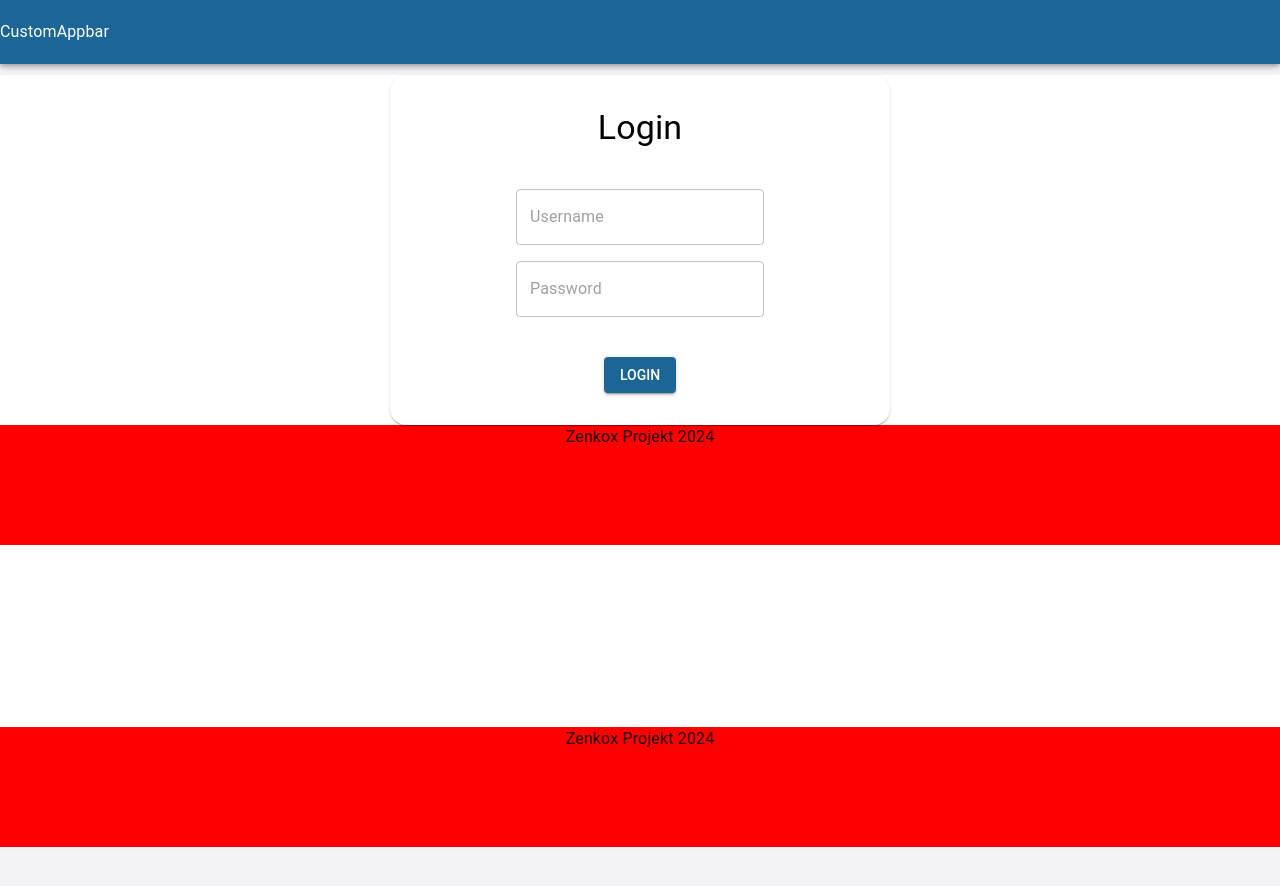
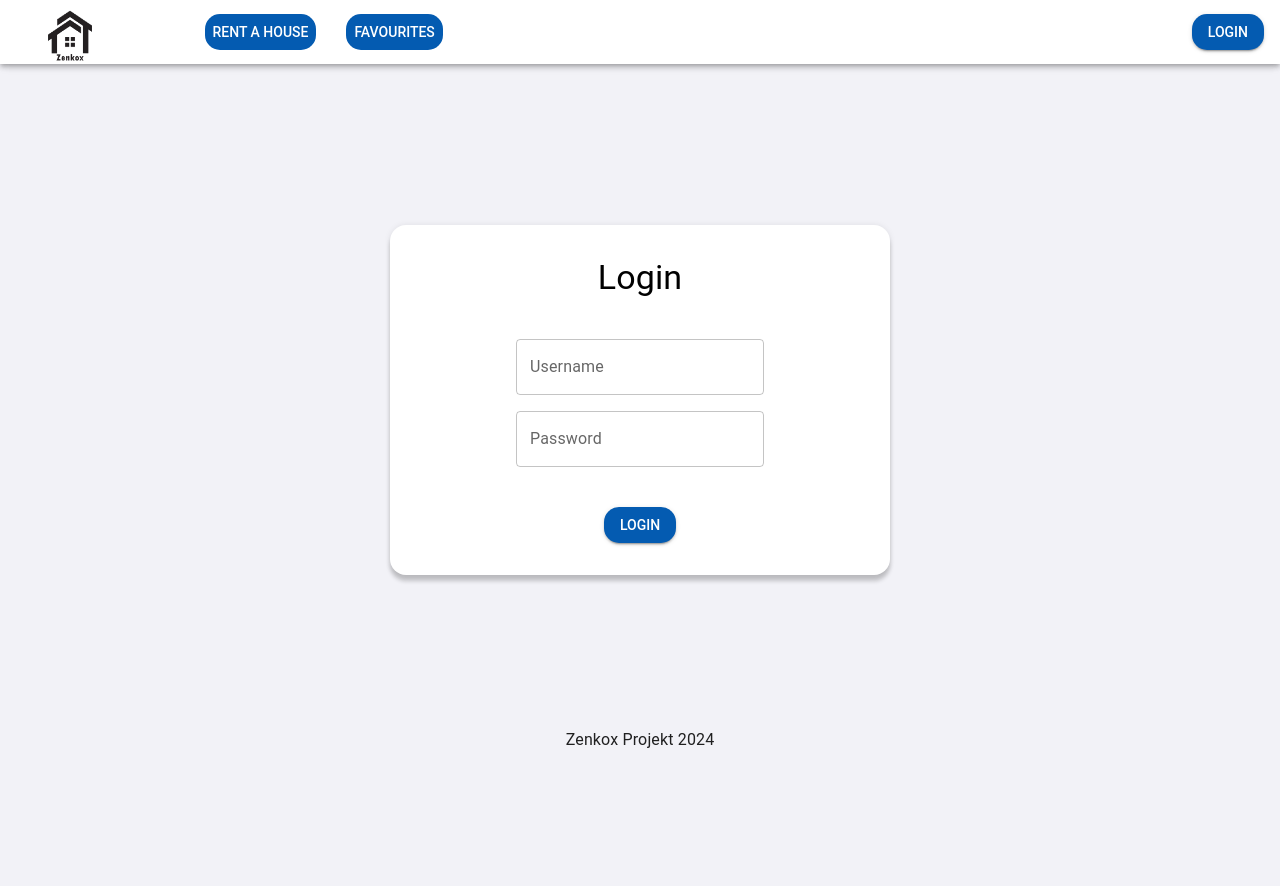
Before and after one commit to Zalcsy3/Praktika, a React (Create React App) app: page /login in a window 1280 px wide. Shown: the top 886 px of the page. Before the commit the page ends 847 px from the top, so only its background shows below. Built offline with nearby package versions, Linux system fonts and the light colour scheme; the HTML template or start-up script is replaced by a standard one.

Commit message:
praktika

```diff
--- a/src/App.tsx
+++ b/src/App.tsx
@@ -13,8 +13,9 @@ const App = () => {
       <CssBaseline />
       <CustomThemeProvider>
         <AppRoutes />
+
       </CustomThemeProvider>
-      <Footer></Footer>
+
     </>
   );
 };
--- a/src/components/layout/Layout.tsx
+++ b/src/components/layout/Layout.tsx
@@ -1,5 +1,6 @@
 import React, { FC, ReactNode } from 'react'
 import CustomAppbar from './custom-appbar/CustomAppbar';
+import CustomMain from './custom-main/CustomMain';
 import Footer from './footer/Footer';
 import { Box } from '@mui/material';
 
@@ -10,10 +11,11 @@ type LayoutProps = {
 const Layout: FC<LayoutProps> = ({children}) => {
   return (
     <>
+
     <CustomAppbar />
-    <Box sx={{ mt: '75px'}}>{children}</Box>
+    <Box>{children}</Box>
+    <CustomMain/>
     <Footer />
-    <Box sx={{ mt: '181.5px'}}></Box>
     </>
   )
 }
--- a/src/components/layout/custom-appbar/CustomAppbar.tsx
+++ b/src/components/layout/custom-appbar/CustomAppbar.tsx
@@ -1,10 +1,25 @@
-import { AppBar } from '@mui/material'
+import { AppBar, Button, Stack, Tabs, Tab, Avatar } from '@mui/material'
 import React from 'react'
 
 const CustomAppbar = () => {
   return (
-    <AppBar sx={{height: '64px', display: 'flex', justifyContent: 'center'}}>CustomAppbar</AppBar>
-  )
+    <AppBar sx={{ height: '64px' }}>
+      <Stack direction='row' alignItems='center' justifyContent='space-between' sx={{ px: 2, height: '100%' }}>
+        <Stack direction='row' alignItems='center' gap={'30px'}>
+          <Avatar
+            alt="Logo"
+            src="./logo_praktika.png"
+            sx={{ height: '90px', width: 'auto', marginRight: '50px', padding: ".2px" }}
+          />
+          <Button variant="text">Rent a House</Button>
+          <Button variant="text">Favourites</Button>
+
+        </Stack>
+        <Button variant="contained">Login</Button>
+      </Stack>
+    </AppBar>
+  );
 }
 
+
 export default CustomAppbar
--- /dev/null
+++ b/src/components/layout/custom-main/CustomMain.tsx
@@ -0,0 +1,22 @@
+import { Box, Container, useTheme } from '@mui/material';
+import React from 'react';
+
+const CustomMain = () => {
+  const theme = useTheme();
+
+  return (
+    <Box
+      component="main"
+      sx={{
+        backgroundColor: theme.palette.background.default,
+        height: '100vh',
+        paddingTop: theme.spacing(3),
+        paddingBottom: theme.spacing(3),
+      }}
+    >
+
+    </Box>
+  );
+};
+
+export default CustomMain;
--- a/src/components/layout/footer/Footer.tsx
+++ b/src/components/layout/footer/Footer.tsx
@@ -3,8 +3,18 @@ import React from 'react'
 
 const Footer = () => {
   return (
-    <Box  sx={{height: '120px', display: 'flex', justifyContent: 'center',backgroundColor:'red'}}>Zenkox Projekt 2024</Box >
-  )//Ketszer rakja be miert?
+    <Box sx={{
+      height: '120px',
+      display: 'flex',
+      justifyContent: 'center',
+      alignItems: 'center',
+      position: 'fixed',
+      bottom: 0, width: '100%',
+      zIndex: 100
+    }}>
+      Zenkox Projekt 2024
+    </Box >
+  )
 }
 
 export default Footer
--- a/src/pages/login/LoginPage.tsx
+++ b/src/pages/login/LoginPage.tsx
@@ -8,22 +8,29 @@ import {
   TextField,
   Typography,
 } from "@mui/material";
+import CustomMain from "../../components/layout/custom-main/CustomMain";
+import { theme } from "../../theme/theme";
 
 const LoginPage = () => {
   return (
     <Layout>
-      <Stack width={"100%"} alignItems={"center"}>
+      <Stack
+        width={"100%"}
+        height={'100vh'}// A header és a footer magassága(120px+64px)
+        alignItems={"center"}
+        justifyContent={"center"}
+        sx={{backgroundColor: theme.palette.background.default,}}
+      >
         <Paper
           sx={{
             width: 500,
-            display: "flex",
-            alignItems: "center",
-            justifyContent: "center",
             p: 4,
-            borderRadius: 4
+            borderRadius: 4,
+            boxShadow: '0 0 6px 0 rgba(0, 0, 0, 0.08), 0 6px 4px 0 rgba(0, 0, 0, 0.2)',
+
           }}
         >
-          <Stack alignItems={"center"} justifyContent={"center"} gap={2}>
+          <Stack alignItems={"center"} justifyContent={"center"} gap={2} sx={{}}>
             <Typography variant="h4" sx={{ mb: 3 }}>
               Login
             </Typography>
@@ -35,8 +42,9 @@ const LoginPage = () => {
           </Stack>
         </Paper>
       </Stack>
-    </Layout>
-  );
+
+  </Layout>
+);
 };
 
 export default LoginPage;
--- a/src/theme/theme.ts
+++ b/src/theme/theme.ts
@@ -1,35 +1,21 @@
-// import { createTheme} from '@mui/material/styles';
-
-// export const theme = createTheme({
-//   palette: {
-//     primary: {
-//       main: '#1c6697', // Kék fő szín
-//     },
-//     background: {
-//       default: '#f2f2f7', // Háttér szín
-//     },
-//     text: {
-//       primary: '#000', // Fő szövegszín
-//       secondary: '#a0a0a3', // Másodlagos szövegszín
-//     },
-//   },
-// });
-
-
 import { createTheme } from '@mui/material/styles';
 
 export const theme = createTheme({
   palette: {
     primary: {
-      main: '#1c6697',
+      main: '#fff', //feher
+
+
+
     },
     background: {
-      default: '#f2f2f7',
+      default: '#f2f2f7', //oldalszin
+
 
     },
     text: {
-      primary: '#000',
-      secondary: '#a0a0a3',
+      primary: '#000', //fekete
+       //szurke
     },
   },
   typography: {
@@ -38,13 +24,19 @@ export const theme = createTheme({
       'sans-serif',
     ].join(','),
   },
-  overrides: { //nem ertem miert nem megy, miert nem talalja
+  components: {
     MuiButton: {
+      styleOverrides: {
         root: {
           borderRadius: '15px',
+          backgroundColor:'#045bb1', //kek
+          color:'#fff',
         },
       },
+    },
+
     MuiTextField: {
+      styleOverrides: {
         root: {
           '& .MuiInputBase-input': {
             fontFamily: 'Roboto, sans-serif',
@@ -53,7 +45,8 @@ export const theme = createTheme({
             borderBottomColor: 'background.default',
           },
           '& .MuiInput-underline:hover:not(.Mui-disabled):before': {
-          borderBottomColor: 'primary.main',
+            borderBottomColor: 'background.default',
+          },
         },
       },
     },
```
Lines whose indentation alone changed are shown as unchanged.
